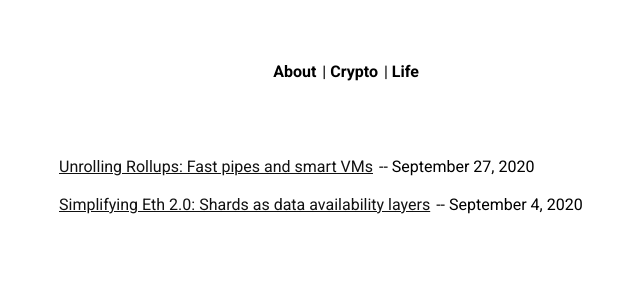
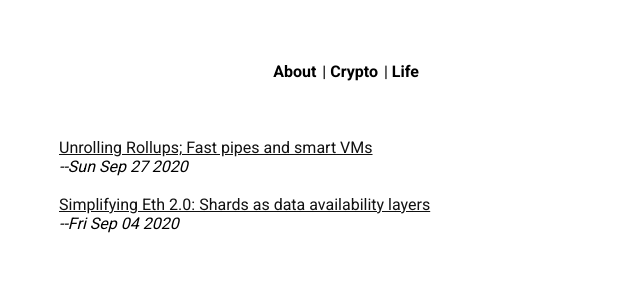
Before and after one commit to lsankar4033/lsankar.xyz, a Vue app: page /#/writing-crypto in a window 1280 px wide. Shown: the top 300 px of the page, without its empty margins (293-933 px from the left). Built offline with nearby package versions, Linux system fonts and the light colour scheme.

Commit message:
Automate Writing/WritingCrypto pages

```diff
--- a/src/posts.js
+++ b/src/posts.js
@@ -10,36 +10,50 @@ export default [
   {
     title: "Here we go again",
     path: "/here-we-go-again",
-    body: b1
+    body: b1,
+    category: "life",
+    date: new Date("06/14/20")
   },
   {
     title: "Changing one thing at a time",
     path: "/changing-one-thing-at-a-time",
-    body: b2
+    body: b2,
+    category: "life",
+    date: new Date("06/18/20")
   },
   {
     title: "Optimizers, idealists, and adventurers",
     path: "/optimizers-idealists-and-adventurers",
-    body: b3
+    body: b3,
+    category: "life",
+    date: new Date("06/26/20")
   },
   {
     title: "Exploring code in space and time",
     path: "/exploring-code-in-space-and-time",
-    body: b4
+    body: b4,
+    category: "life",
+    date: new Date("07/08/20")
   },
   {
     title: "Reconnecting with Nietzsche",
     path: "/reconnecting-with-nietzsche",
-    body: b5
+    body: b5,
+    category: "life",
+    date: new Date("07/24/20")
   },
   {
     title: "Simplifying Eth 2.0: Shards as data availability layers",
     path: "/shards-as-data-availability-layers",
-    body: b6
+    body: b6,
+    category: "crypto",
+    date: new Date("09/04/20")
   },
   {
     title: "Unrolling Rollups; Fast pipes and smart VMs",
     path: "/fast-pipes-smart-vms",
-    body: b7
+    body: b7,
+    category: "crypto",
+    date: new Date("09/27/20")
   }
 ];
--- a/src/router.js
+++ b/src/router.js
@@ -7,21 +7,26 @@ import Post from "./views/Post.vue";
 
 import posts from "./posts.js";
 
+const lifePosts = posts.filter(p => p.category === "life");
+lifePosts.sort((p1, p2) => p2.date - p1.date);
+
+const cryptoPosts = posts.filter(p => p.category === "crypto");
+cryptoPosts.sort((p1, p2) => p2.date - p1.date);
+
 const topLevelRoutes = [
   {
     path: "/",
-    name: "about",
     component: About
   },
   {
     path: "/writing",
-    name: "writing",
-    component: Writing
+    component: Writing,
+    props: { posts: lifePosts }
   },
   {
     path: "/writing-crypto",
-    name: "writing-crypto",
-    component: WritingCrypto
+    component: WritingCrypto,
+    props: { posts: cryptoPosts }
   }
 ];
 
--- a/src/views/Writing.vue
+++ b/src/views/Writing.vue
@@ -13,46 +13,18 @@
       Look for commits starting with "[New Post]"
     </p>
     -->
-
-    <br />
-    <br />
-    <router-link to="/reconnecting-with-nietzsche"
-      >Reconnecting with Nietzsche</router-link
-    >
-    -- July 24, 2020
-
-    <br />
-    <br />
-    <router-link to="/exploring-code-in-space-and-time"
-      >Exploring code in space and time</router-link
-    >
-    -- July 8, 2020
-
-    <br />
-    <br />
-    <router-link to="/optimizers-idealists-and-adventurers"
-      >Optimizers, idealists, and adventurers</router-link
-    >
-    -- June 26, 2020
-
-    <br />
-    <br />
-
-    <router-link to="/changing-one-thing-at-a-time"
-      >Changing one thing at a time</router-link
-    >
-    -- June 18, 2020
-
-    <br />
-    <br />
-
-    <router-link to="/here-we-go-again">Here we go again</router-link> -- June
-    14, 2020
+    <div v-for="post in posts" v-bind:key="post.path">
+      <br />
+      <router-link v-bind:to="post.path">{{ post.title }}</router-link>
+      <br />
+      <em>--{{ post.date.toDateString() }}</em>
+    </div>
   </div>
 </template>
 
 <script>
 export default {
+  props: ["posts"],
   name: "Writing"
 };
 </script>
--- a/src/views/WritingCrypto.vue
+++ b/src/views/WritingCrypto.vue
@@ -13,26 +13,18 @@
       Look for commits starting with "[New Post]"
     </p>
     -->
-    <br />
-    <br />
-
-    <router-link to="/fast-pipes-smart-vms"
-      >Unrolling Rollups: Fast pipes and smart VMs</router-link
-    >
-    -- September 27, 2020
-
-    <br />
-    <br />
-
-    <router-link to="/shards-as-data-availability-layers"
-      >Simplifying Eth 2.0: Shards as data availability layers</router-link
-    >
-    -- September 4, 2020
+    <div v-for="post in posts" v-bind:key="post.path">
+      <br />
+      <router-link v-bind:to="post.path">{{ post.title }}</router-link>
+      <br />
+      <em>--{{ post.date.toDateString() }}</em>
+    </div>
   </div>
 </template>
 
 <script>
 export default {
+  props: ["posts"],
   name: "WritingCrypto"
 };
 </script>
```
